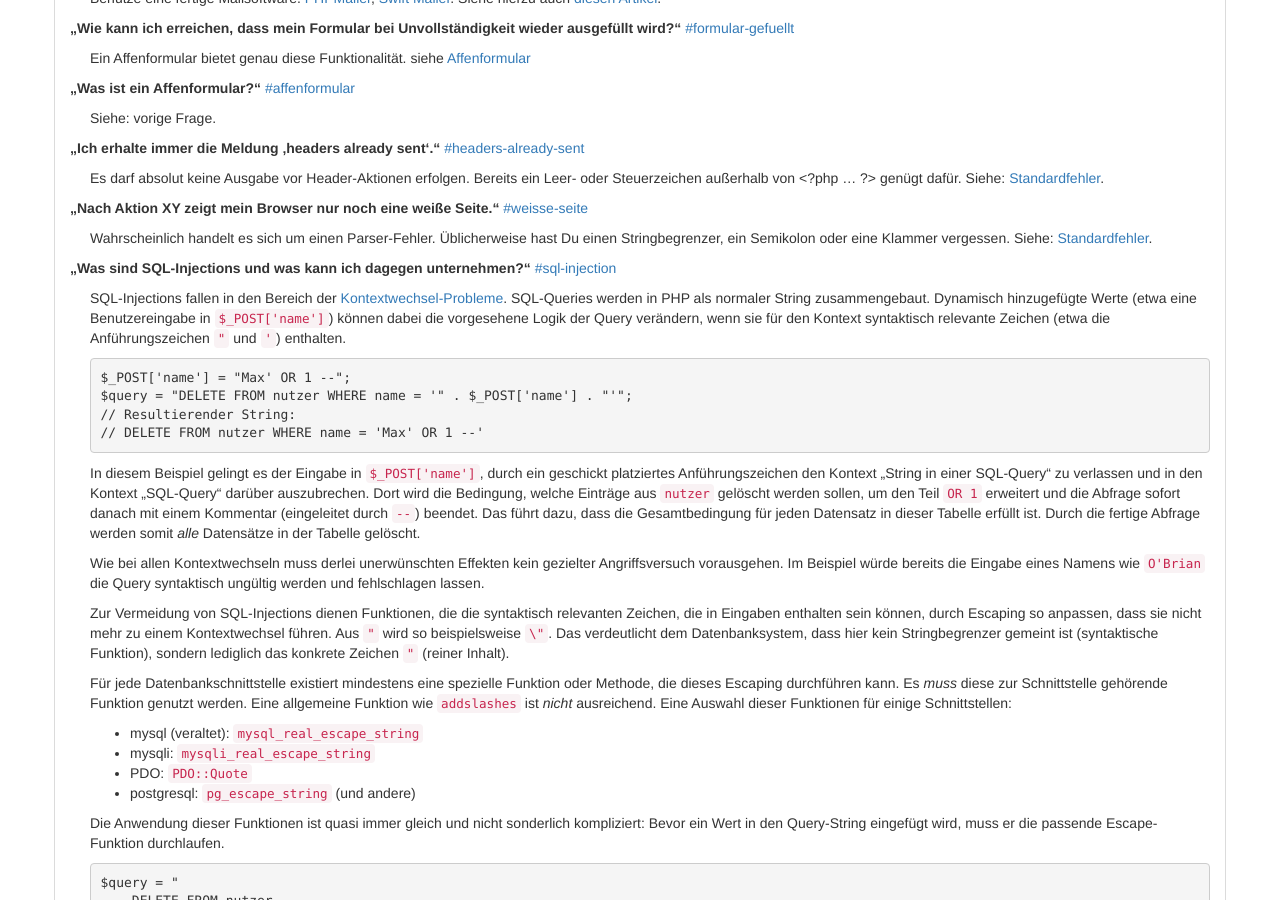
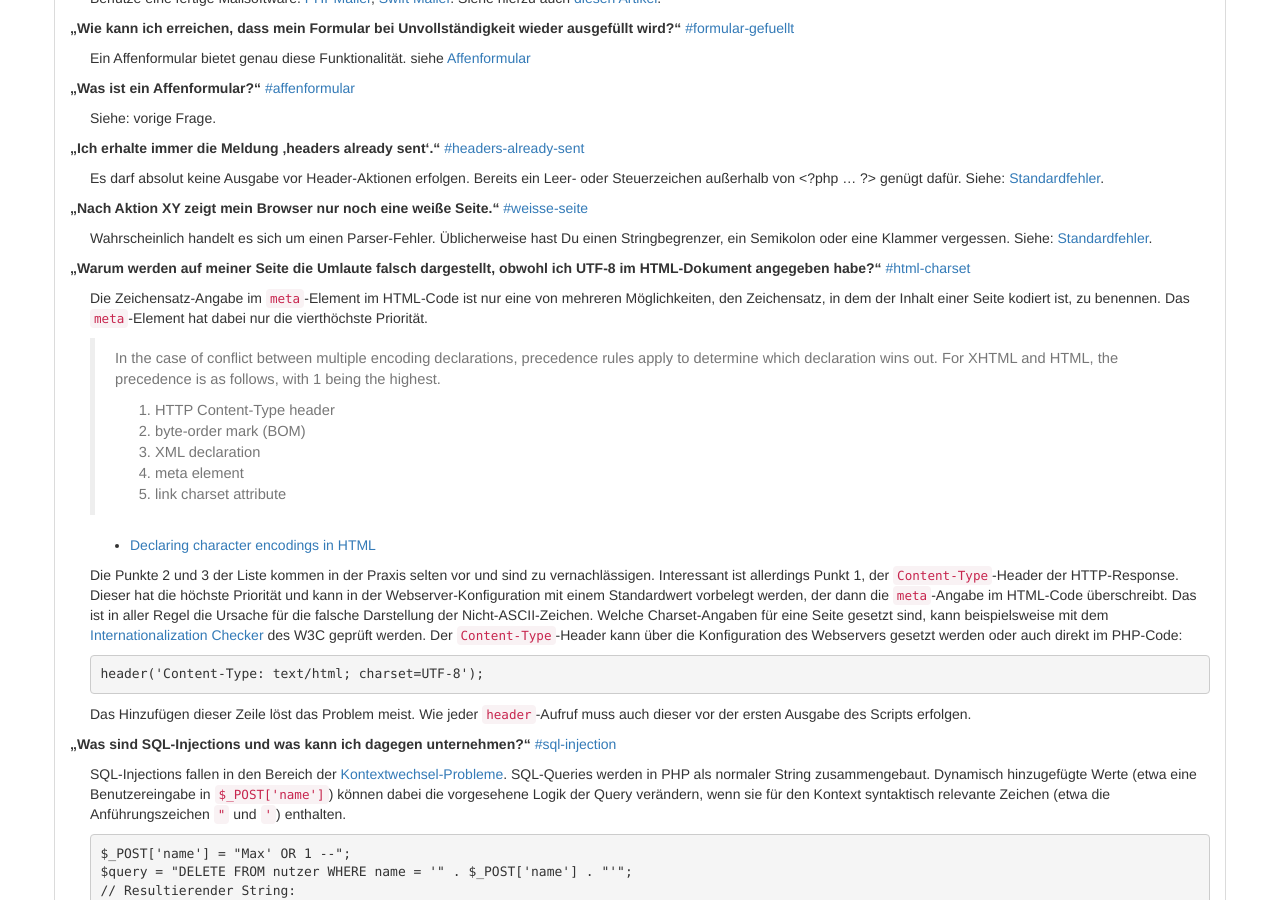
Before and after one commit to php-de/php-de.github.io, a Jekyll site: the page built from general/faq.md, in a window 1280 px wide and 900 px high, scrolled down 401 px. Built offline with Jekyll 4.4.1, drawn with Linux system fonts in a browser that asks for light colours; nearby versions of some CDN libraries.

Commit message:
FAQ - Antwort zu HTML-Charset-Problemen

```diff
--- a/general/faq.md
+++ b/general/faq.md
@@ -100,6 +100,51 @@ oder Steuerzeichen außerhalb von <?php ... ?> genügt dafür. Siehe:
 Wahrscheinlich handelt es sich um einen Parser-Fehler. Üblicherweise hast Du
 einen Stringbegrenzer, ein Semikolon oder eine Klammer vergessen. Siehe:
 [Standardfehler](http://php-de.github.io/debugging/standardfehler.html).
+
+</div>
+
+
+
+**„Warum werden auf meiner Seite die Umlaute falsch dargestellt, obwohl ich
+UTF-8 im HTML-Dokument angegeben habe?“**
+<a href="#html-charset">#html-charset</a>
+{: #html-charset}
+
+<div style="margin-left: 20px;">
+
+Die Zeichensatz-Angabe im `meta`-Element im HTML-Code ist nur eine von mehreren
+Möglichkeiten, den Zeichensatz, in dem der Inhalt einer Seite kodiert ist, zu
+benennen. Das `meta`-Element hat dabei nur die vierthöchste Priorität.
+
+> In the case of conflict between multiple encoding declarations, precedence
+rules apply to determine which declaration wins out. For XHTML and HTML, the
+precedence is as follows, with 1 being the highest.
+>
+> 1. HTTP Content-Type header
+> 2. byte-order mark (BOM)
+> 3. XML declaration
+> 4. meta element
+> 5. link charset attribute
+
+* [Declaring character encodings in HTML](http://www.w3.org/International/questions/qa-html-encoding-declarations)
+
+Die Punkte 2 und 3 der Liste kommen in der Praxis selten vor und sind zu
+vernachlässigen. Interessant ist allerdings Punkt 1, der `Content-Type`-Header
+der HTTP-Response. Dieser hat die höchste Priorität und kann in der
+Webserver-Konfiguration mit einem Standardwert vorbelegt werden, der dann die
+`meta`-Angabe im HTML-Code überschreibt. Das ist in aller Regel die Ursache für
+die falsche Darstellung der Nicht-ASCII-Zeichen. Welche Charset-Angaben für
+eine Seite gesetzt sind, kann beispielsweise mit dem [Internationalization
+Checker](http://validator.w3.org/i18n-checker/) des W3C geprüft werden. Der
+`Content-Type`-Header kann über die Konfiguration des Webservers gesetzt werden
+oder auch direkt im PHP-Code:
+
+~~~ php
+header('Content-Type: text/html; charset=UTF-8');
+~~~
+
+Das Hinzufügen dieser Zeile löst das Problem meist. Wie jeder `header`-Aufruf
+muss auch dieser vor der ersten Ausgabe des Scripts erfolgen.
 
 </div>
 
```
